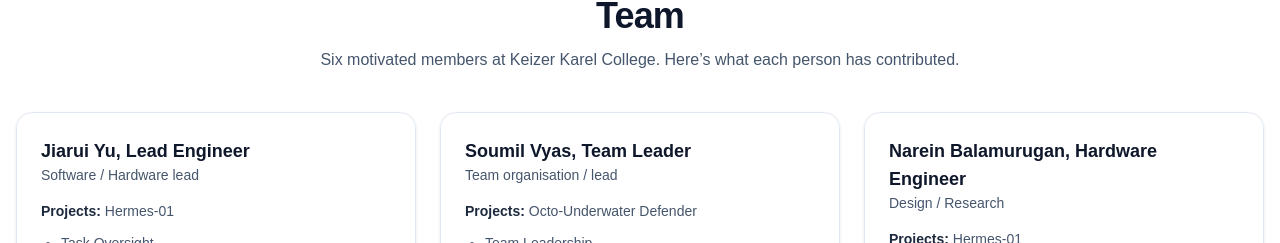
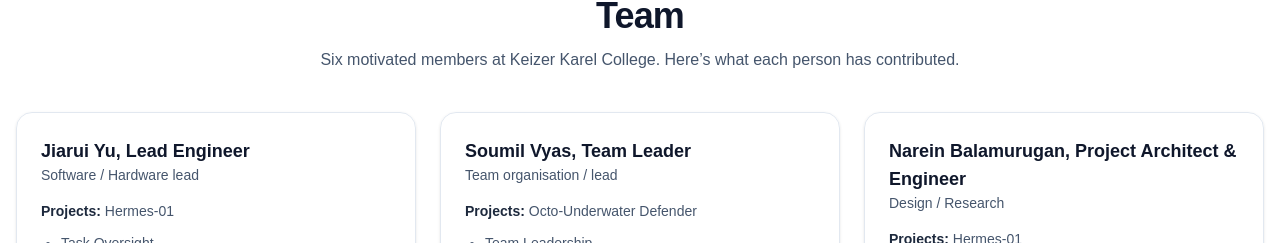
Before and after one commit to AerovisionDynamics/AerovisionDynamics.github.io, a Next.js app: page / in a window 1280 px wide. Shown: the part 4107-4350 px from the top of the page. Built offline with nearby package versions, Linux system fonts and the light colour scheme.

Commit message:
Update page.jsx

```diff
--- a/app/page.jsx
+++ b/app/page.jsx
@@ -444,7 +444,7 @@ const Team = () => (
             ],
           },
           {
-            name: "Narein Balamurugan, Hardware Engineer",
+            name: "Narein Balamurugan, Project Architect & Engineer",
             role: "Design / Research",
             projects: ["Hermes‑01"],
             tasks: [
```
